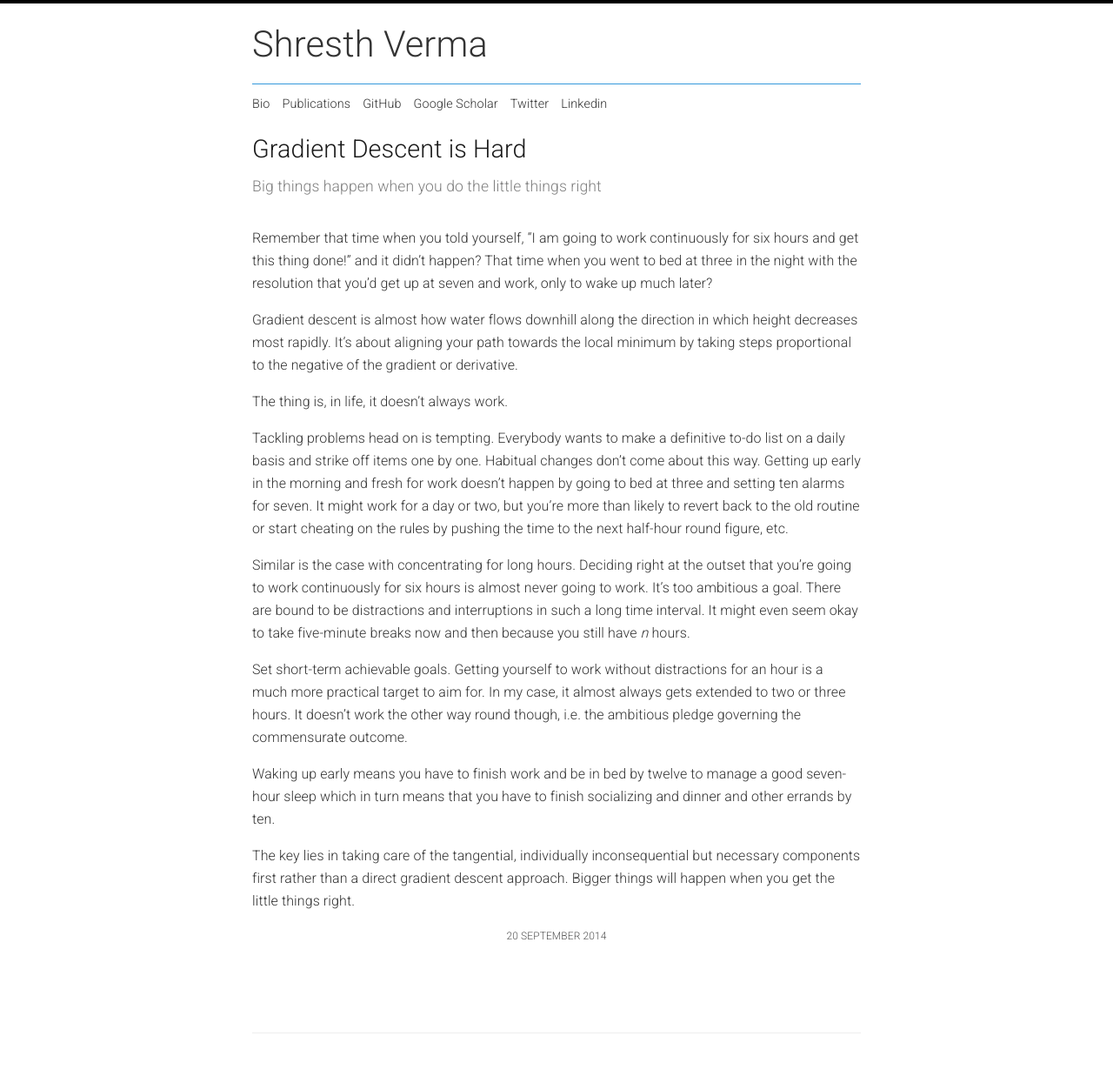
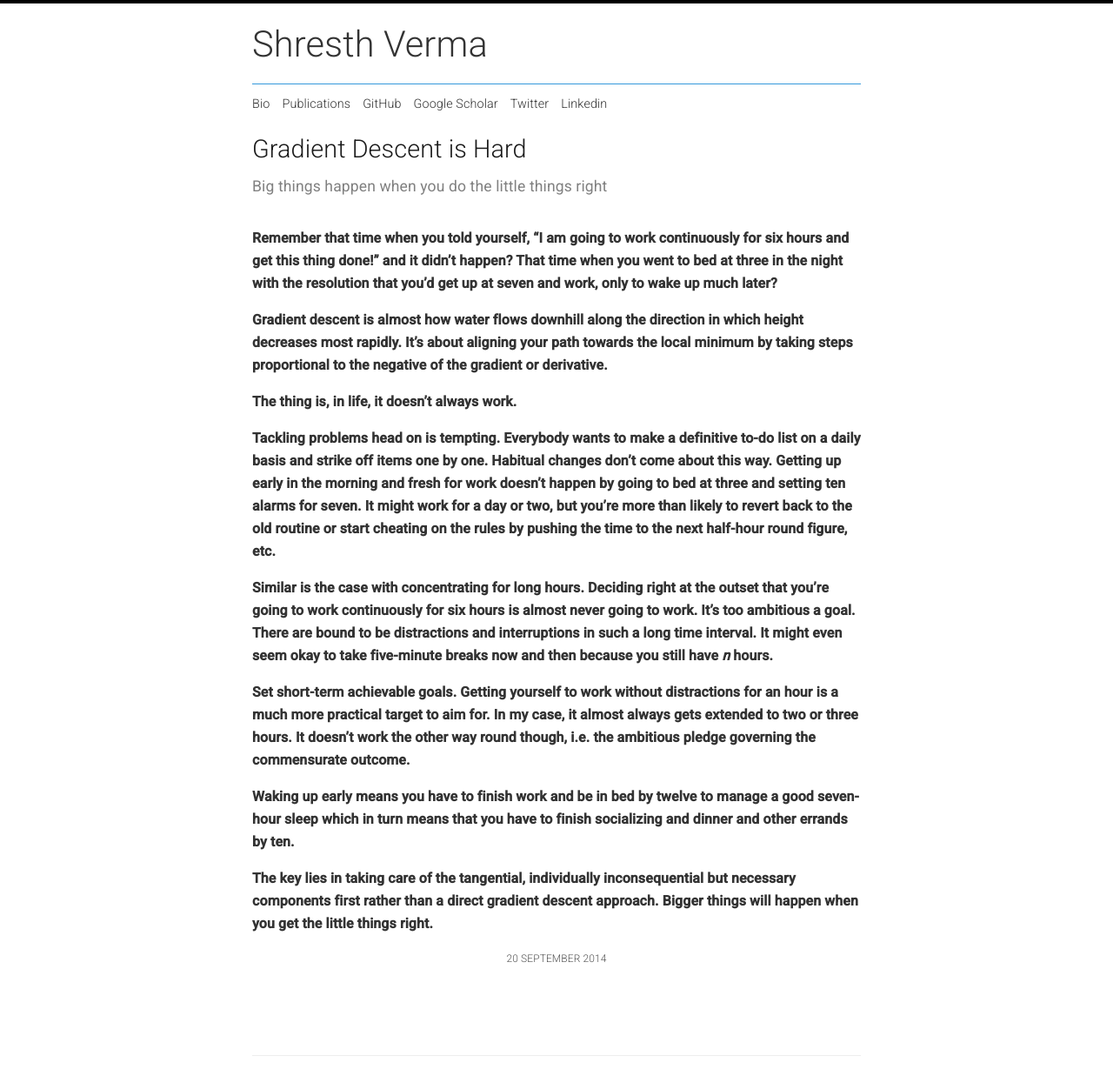
Before and after one commit to navoditas/navoditas.github.io, a Jekyll site: the page built from _posts/2014-09-20-gradient-descent.markdown, in a window 1280 px wide. Shown: the whole page at 87% size. Built offline with Jekyll 4.4.1, drawn with Linux system fonts in a browser that asks for light colours; comment, search, counter and statistics services are not loaded; before the commit the page ends 1211 px from its top, so only the background shows below that; grey boxes are pictures that could not be loaded.

Commit message:
Update main_1603233531.css

```diff
--- a/css/main_1603233531.css
+++ b/css/main_1603233531.css
@@ -177,7 +177,7 @@ ul.nav-bar li {
 
 .post h2.excerpt {
   font-size: 1.1em;
-  font-weight: 300;
+  font-weight: 400;
   line-height: 1.5em;
   color: #808080;
   margin-top: 0em;
@@ -187,6 +187,7 @@ ul.nav-bar li {
 .post section {
   line-height: 26px;
   font-size: 16px;
+  font-weight: 400;
   font-family: 'Roboto', sans-serif;
   color: #333;
 }
@@ -213,6 +214,7 @@ ul.nav-bar li {
 }
 
 .post section p {
+  font-weight: 800;
   font-size: 16px;
   margin: 1em 0;
   text-align: left;
```
